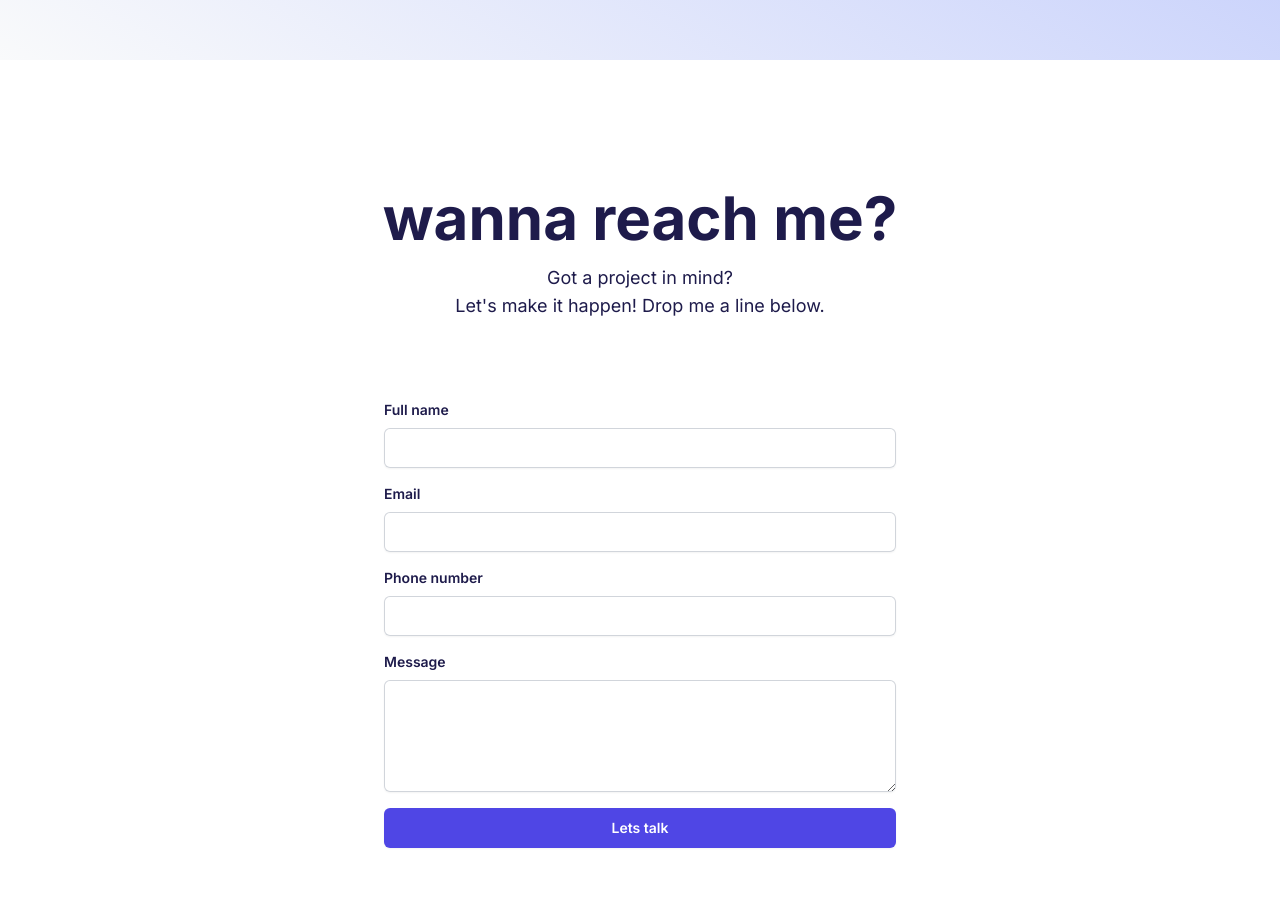
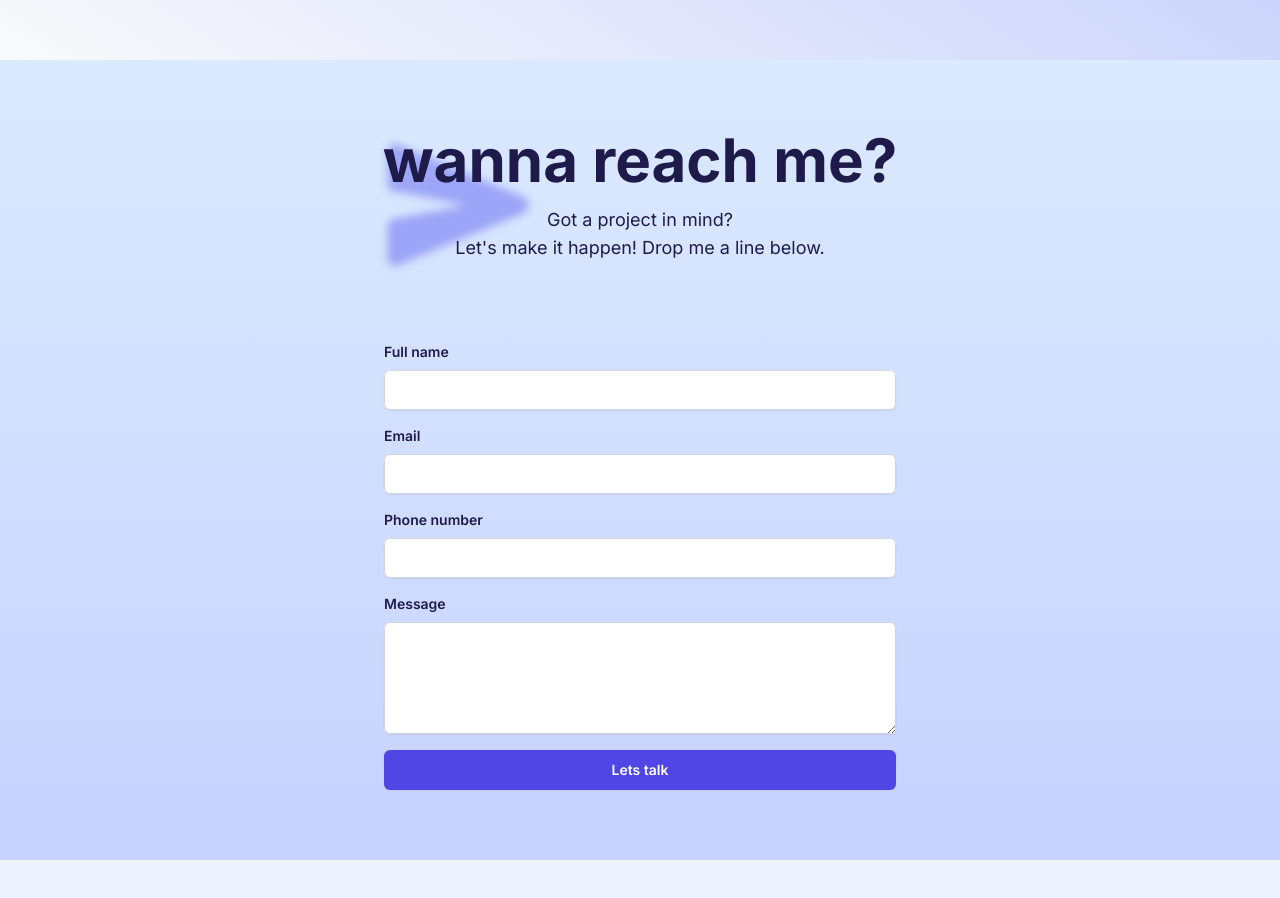
Before and after one commit to Hunscuzzy/portfolio, a Next.js app: page / in a window 1280 px wide. Shown: the part 1540-2438 px from the top of the page. After the commit the page ends 2400 px from the top, so only its background shows below. Built offline with nearby package versions, Linux system fonts and the light colour scheme.

Commit message:
feat(ui): improve design

```diff
--- a/src/components/contactForm.tsx
+++ b/src/components/contactForm.tsx
@@ -19,7 +19,7 @@ export default function ContactForm() {
 
   return (
     <form
-      className='mx-auto mt-16 max-w-lg sm:mt-20 space-y-4'
+      className='relative mx-auto mt-16 max-w-lg sm:mt-20 space-y-4'
       onSubmit={handleSubmit(onSubmit)}
     >
       <div>
--- a/src/components/sections/about.tsx
+++ b/src/components/sections/about.tsx
@@ -2,7 +2,7 @@ export function About() {
   return (
     <section
       id='👤'
-      className='group bg-gradient-to-tr dark:from-gray-950 dark:to-indigo-950 from-gray-50 to-indigo-300  min-h-screen flex items-center'
+      className='py-16 group bg-gradient-to-tr dark:from-gray-950 dark:to-indigo-950 from-gray-50 to-indigo-300  min-h-screen flex items-center'
     >
       <div className='container mx-auto'>
         <h2 className='section-title'>about me</h2>
--- a/src/components/sections/contact.tsx
+++ b/src/components/sections/contact.tsx
@@ -1,12 +1,27 @@
+"use client";
+import { IoSend } from "react-icons/io5";
+import { useScroll, animated } from "@react-spring/web";
 import ContactForm from "../contactForm";
 
 export default function Contact() {
+  const scroll = useScroll();
   return (
     <section
       id='💬'
-      className='dark:bg-black bg-white px-6 py-24 sm:py-32 lg:px-8'
+      className='bg-gradient-to-t dark:from-gray-900 dark:to-blue-950 from-indigo-200 to-blue-100 min-h-screen flex justify-center items-center overflow-hidden py-16'
     >
-      <div className='mx-auto max-w-2xl text-center'>
+      <div>
+        <animated.div
+          style={{
+            transform: scroll.scrollYProgress.to(
+              (progress) =>
+                `translateX(${progress * 100}%) translateY(${progress * 250}px)`
+            ),
+          }}
+        >
+          <IoSend className='absolute text-[150px] text-indigo-500 blur-sm opacity-50' />
+        </animated.div>
+        <div className='relative mx-auto max-w-2xl text-center'>
           <h2 className='section-title'>wanna reach me?</h2>
           <p className='mt-2 text-lg'>
             Got a project in mind? <br /> Let&apos;s make it happen! Drop me a
@@ -14,6 +29,7 @@ export default function Contact() {
           </p>
         </div>
         <ContactForm />
+      </div>
     </section>
   );
 }
--- a/src/components/sections/hero.tsx
+++ b/src/components/sections/hero.tsx
@@ -11,7 +11,7 @@ export function Hero() {
   return (
     <section
       id='🏠'
-      className='group bg-gradient-to-tr dark:from-black dark:to-gray-900 from-indigo-100 to-blue-200  min-h-screen flex items-center'
+      className='group bg-gradient-to-tr dark:from-black dark:to-gray-900 from-indigo-100 to-blue-200 min-h-screen flex items-center py-16'
       onMouseMove={({ clientX: x, clientY: y }) =>
         set({ xy: [x - window.innerWidth / 2, y - window.innerHeight / 2] })
       }
```
Lines whose indentation alone changed are shown as unchanged.
